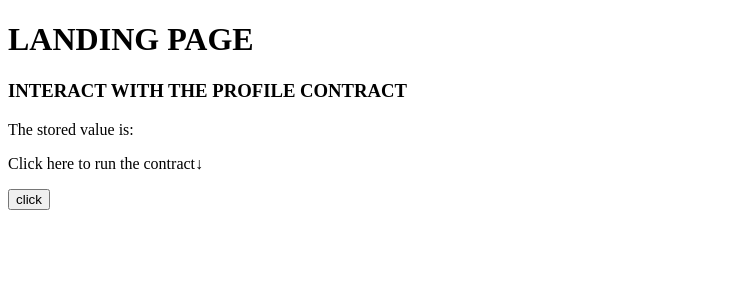
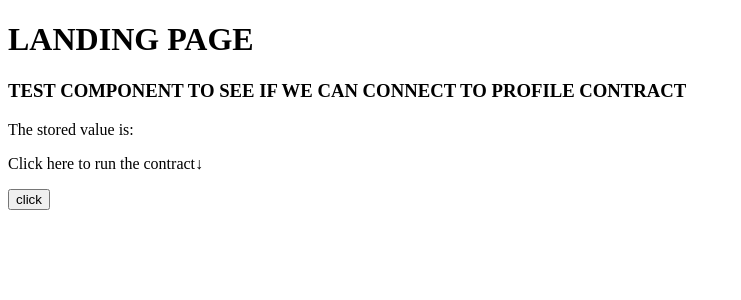
Before and after one commit to n1k0ver3E/COMP6452_Project, a React (Create React App) app in the folder client/: page / in a window 1280 px wide. Shown: the top 300 px of the page, without its empty margins (0-741 px from the left). Built offline with nearby package versions, Linux system fonts and the light colour scheme.

Commit message:
fc-27 final push

```diff
--- a/client/src/components/ProfileContract/ProfileContract.tsx
+++ b/client/src/components/ProfileContract/ProfileContract.tsx
@@ -16,7 +16,7 @@ const ProfileContract = () => {
 
   return (
     <div>
-      <h3>INTERACT WITH THE PROFILE CONTRACT</h3>
+      <h3>TEST COMPONENT TO SEE IF WE CAN CONNECT TO PROFILE CONTRACT</h3>
       <div>The stored value is: {value}</div>
       <p>Click here to run the contract↓</p>
       <button onClick={example}>click</button>
--- a/client/src/contexts/ProfileContract/ProfileContractProvider.tsx
+++ b/client/src/contexts/ProfileContract/ProfileContractProvider.tsx
@@ -1,7 +1,6 @@
 import React, { FC, createContext, useState, useEffect } from 'react'
 import { IProfileContract } from '../../interfaces/profileContract'
 import json from '../../contracts/Profile.json'
-import { Contract } from 'web3-eth-contract'
 import useWeb3 from '../../hooks/web3'
 
 const contextDefaultValues: IProfileContract = {
@@ -13,9 +12,9 @@ export const ProfileContractContext =
 
 const ProfileContextProvider: FC = ({ children }): any => {
   const { isLoading, isWeb3, web3 } = useWeb3()
-  const [profileContract, setProfileContract] = useState<
-    Contract | IProfileContract | undefined | any
-  >(contextDefaultValues.profileContract)
+  const [profileContract, setProfileContract] = useState(
+    contextDefaultValues.profileContract
+  )
 
   const abi: any = json.abi
 
--- a/client/src/interfaces/profileContract.ts
+++ b/client/src/interfaces/profileContract.ts
@@ -1,5 +1,3 @@
-import { Contract } from 'web3-eth-contract'
-
 export interface IProfileContract {
-  profileContract: Contract | (() => Contract) | undefined | any
+  profileContract: any
 }
```
